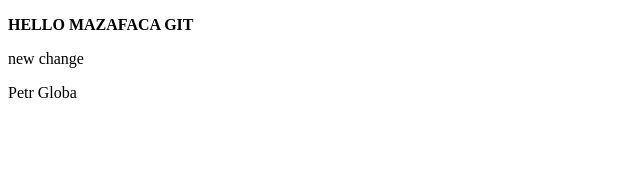
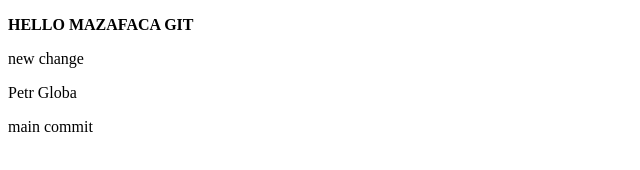
Before and after one commit to viktorkhom/git-repo, a plain HTML site: page index.html in a window 1280 px wide. Shown: the whole page, without its empty margins (0-640 px from the left). Drawn offline with Linux system fonts and the light colour scheme.

Commit message:
first commit

```diff
--- a/index.html
+++ b/index.html
@@ -9,6 +9,7 @@
 <p>	<strong>HELLO MAZAFACA GIT</strong></p>
 <p>	new change </p>
 <p>	Petr Globa</p>
+<p>main commit</p>
 
 </body>
 </html>
```
